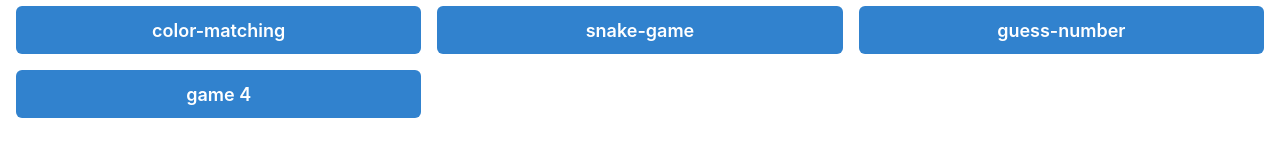
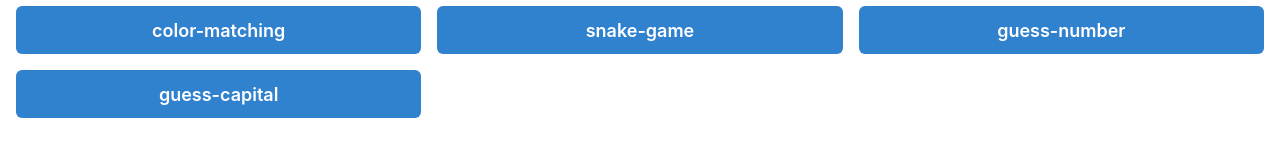
Before and after one commit to clinton-mwachia/react-games, a React (Vite) app: page / in a window 1280 px wide. Shown: the part 475-632 px from the top of the page. Built offline with nearby package versions, Linux system fonts and the light colour scheme.

Commit message:
added guess the capital city route

```diff
--- a/src/views/home/Home.jsx
+++ b/src/views/home/Home.jsx
@@ -10,7 +10,7 @@ const Home = () => {
     { to: "/color-matching", name: "color-matching" },
     { to: "/snake-game", name: "snake-game" },
     { to: "/guess-number", name: "guess-number" },
-    { to: "/4", name: "game 4" },
+    { to: "/guess-capital-city", name: "guess-capital" },
   ];
   return (
     <Box textAlign="center" fontSize="xl">
```
